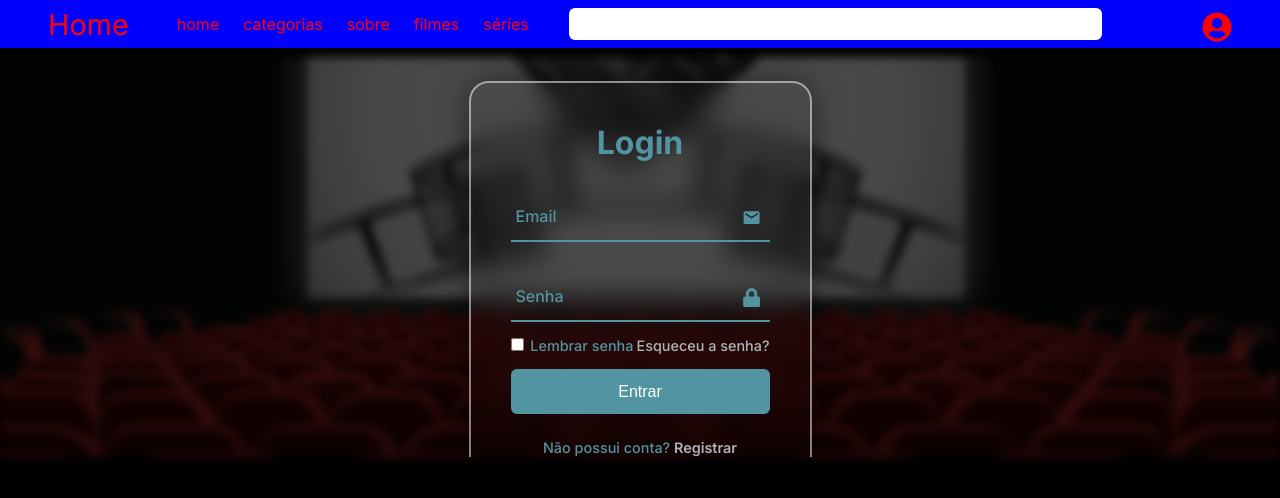
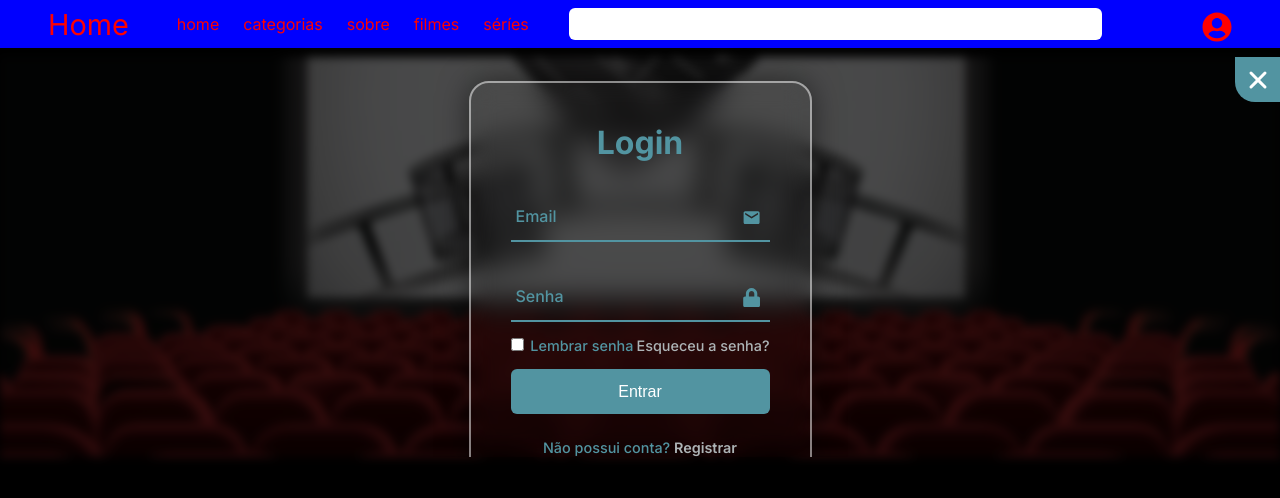
Before and after one commit to gustavocarvalho-ra/BDF, a Next.js app: page / in a window 1280 px wide. Both pictures are taken after a click on the button 1216 px from the left and 28 px from the top of the page. Shown: the top 498 px of the page. Built offline with nearby package versions, Linux system fonts and the light colour scheme.

Commit message:
feat: add close button

```diff
--- a/src/app/components/Form/index.tsx
+++ b/src/app/components/Form/index.tsx
@@ -1,6 +1,7 @@
 import { useEffect, useState } from 'react';
 import styles from './Form.module.scss';
 
+import { IoClose } from "react-icons/io5"
 import { MdEmail } from "react-icons/md";
 import { FaLock, FaUser } from "react-icons/fa";
 import Link from 'next/link';
@@ -15,6 +16,9 @@ export default function Form() {
 
   return (
     <div className={styles.container}>
+      <span className={styles.iconClose}>
+        <IoClose name="close"></IoClose>
+      </span>
       <div style={{width: "500", height: "500"}} className={form ? styles.activeClass : ''}>
         <div className={`${styles.formBoxLogin} ${styles.login}`}>
           <h2>Login</h2>
```
